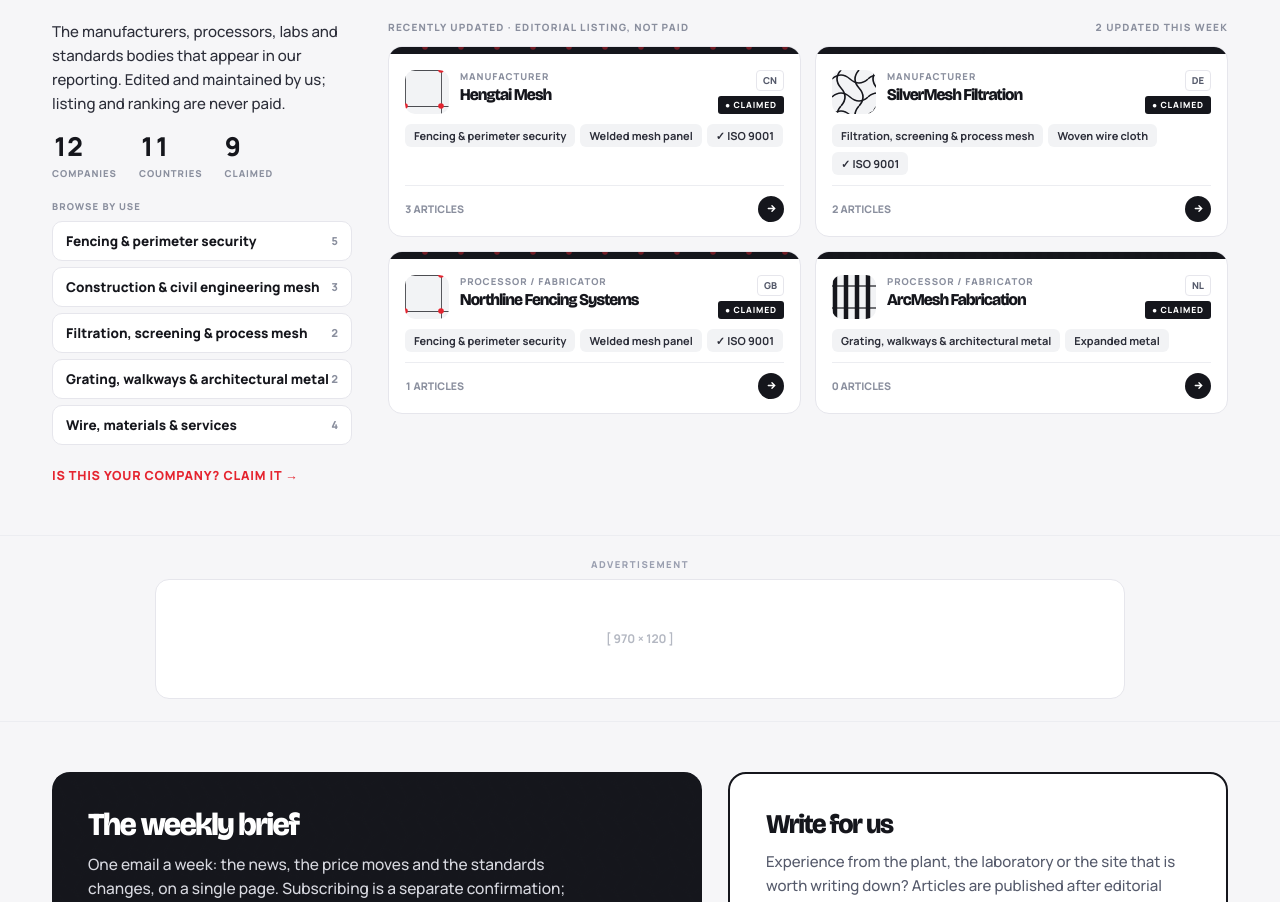
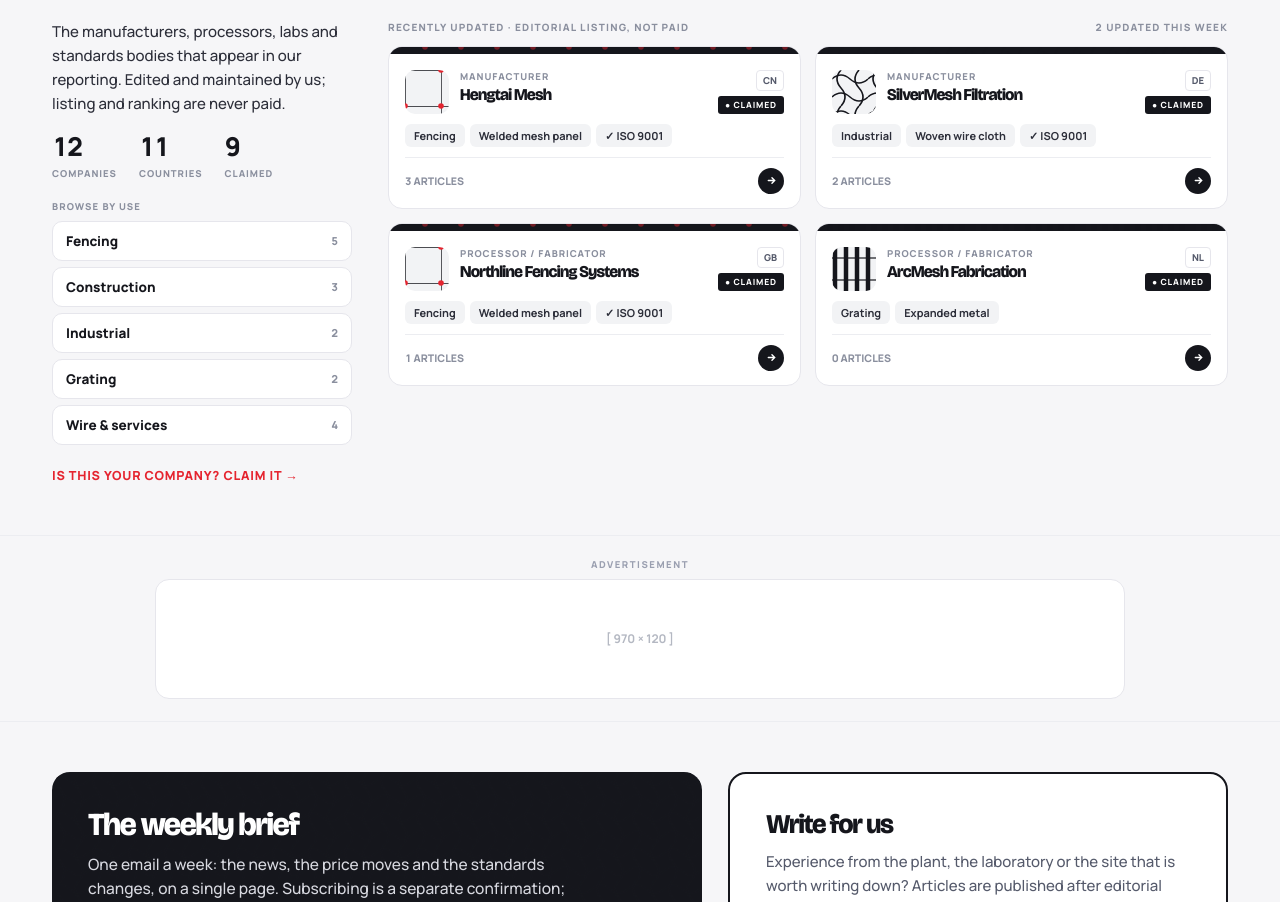
Before and after one commit to Kingcats-Fence-Limited/Wire-Mesh-News, a Next.js app: page / in a window 1280 px wide. Shown: the part 7170-8072 px from the top of the page. Built offline with nearby package versions, Linux system fonts and the light colour scheme.

Commit message:
Directory: one-word product family names
Co-Authored-By: Claude Fable 5.1 <noreply@anthropic.com>
Claude-Session: https://claude.ai/code/session_01MTjtXuTzWmBk9bE7Y7BS4x

```diff
--- a/src/data/vocab/category.ts
+++ b/src/data/vocab/category.ts
@@ -4,7 +4,7 @@
 
 export type Category = { code: string; labelEn: string; labelZh: string; sort: string };
 
-export const CATEGORY = [{"code":"fencing","labelEn":"Fencing & perimeter security","labelZh":"围栏与周界安防","sort":"1"},{"code":"reinforcement","labelEn":"Construction & civil engineering mesh","labelZh":"建筑与土木工程网","sort":"2"},{"code":"filtration","labelEn":"Filtration, screening & process mesh","labelZh":"过滤、筛分与工业用网","sort":"3"},{"code":"access","labelEn":"Grating, walkways & architectural metal","labelZh":"格栅、通道与建筑金属","sort":"4"},{"code":"materials_services","labelEn":"Wire, materials & services","labelZh":"线材、材料与服务","sort":"5"}] as const satisfies readonly Category[];
+export const CATEGORY = [{"code":"fencing","labelEn":"Fencing","labelZh":"围栏","sort":"1"},{"code":"reinforcement","labelEn":"Construction","labelZh":"建筑工程","sort":"2"},{"code":"filtration","labelEn":"Industrial","labelZh":"工业用网","sort":"3"},{"code":"access","labelEn":"Grating","labelZh":"格栅","sort":"4"},{"code":"materials_services","labelEn":"Wire & services","labelZh":"线材与服务","sort":"5"}] as const satisfies readonly Category[];
 
 export type CategoryCode = (typeof CATEGORY)[number]["code"];
 
```
Also changed, not shown: 1 other file (tests, documents, lock files or other folders).
